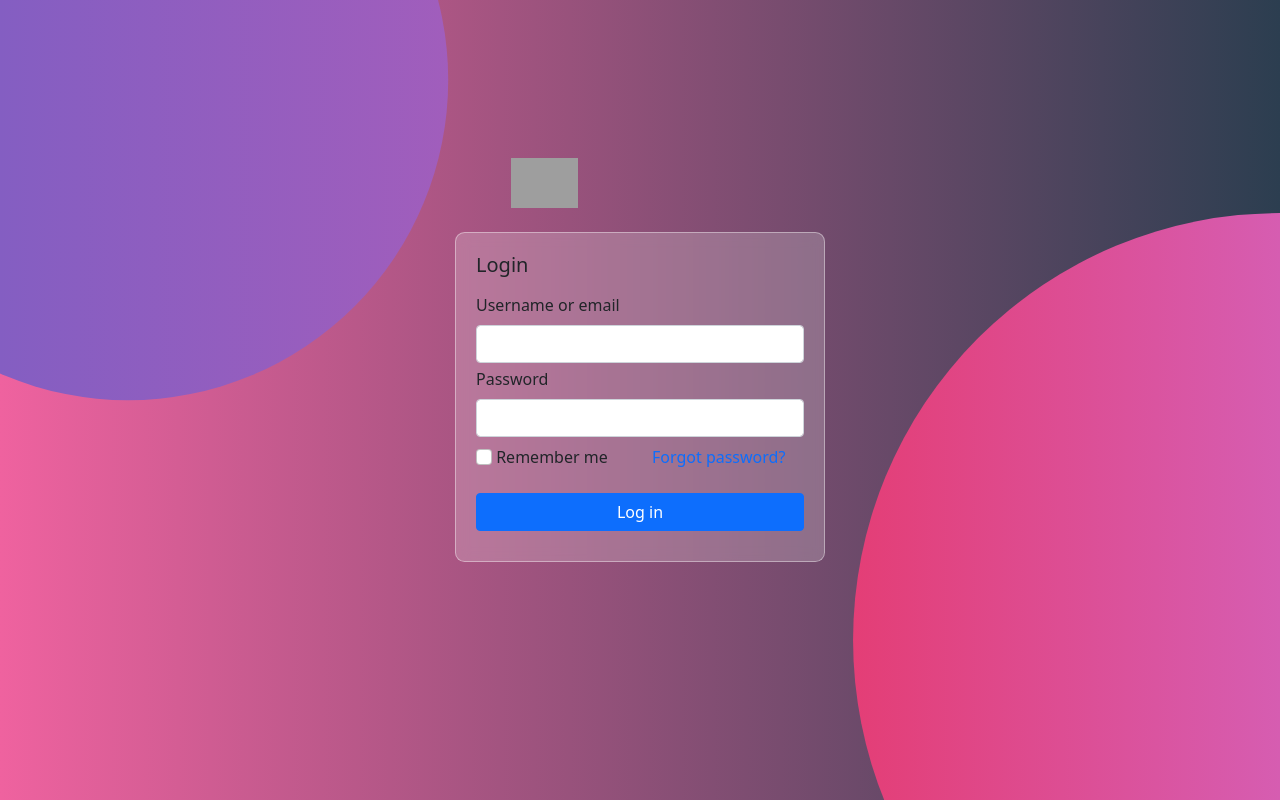
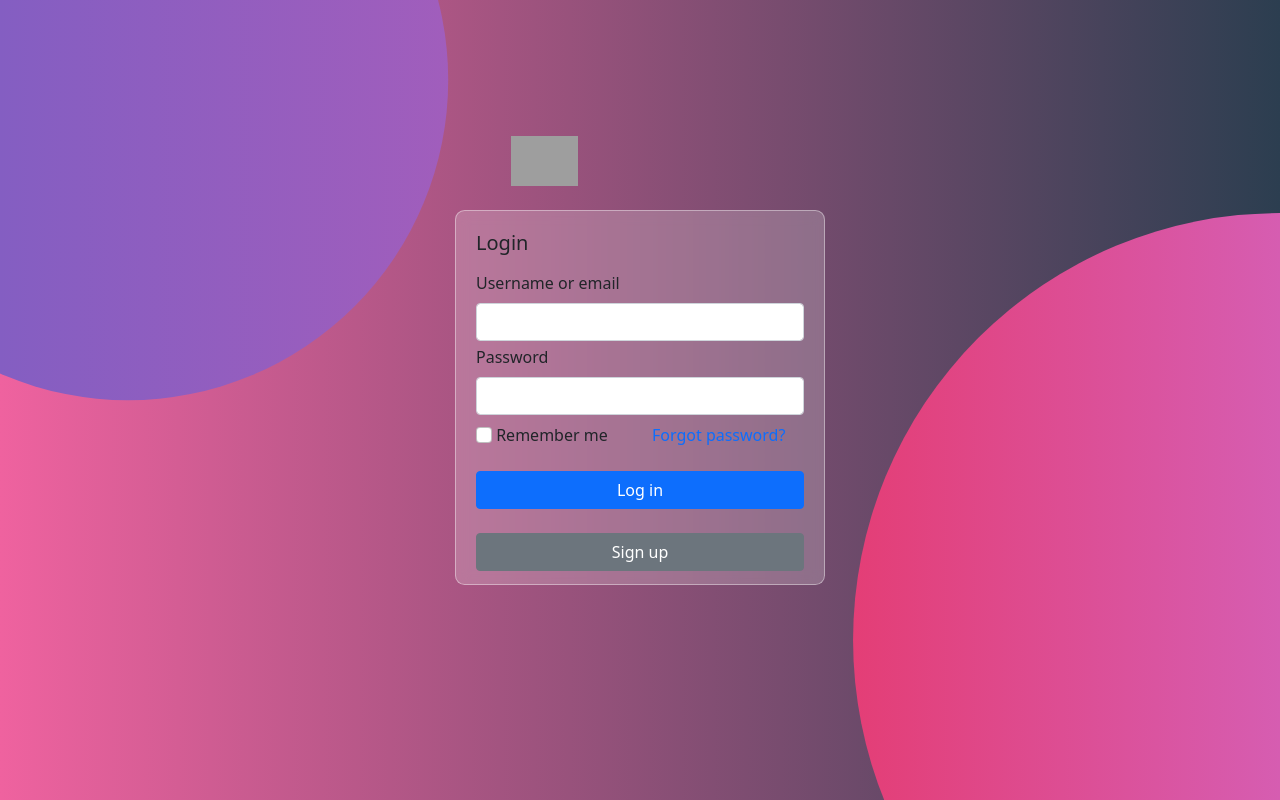
Before and after one commit to henry-jacq/photogram-old, a PHP site: page /login.php in a window 1280 px wide. Run offline with PHP 8.4, Linux system fonts and the light colour scheme; data that the repository does not hold is empty; some libraries are stand-ins or nearby versions; grey boxes are pictures that could not be loaded.

Commit message:
Small Changes

```diff
--- a/_templates/_formin.php
+++ b/_templates/_formin.php
@@ -20,4 +20,6 @@
     </div>
     <br>
     <button class="w-100 btn btn btn-primary hvr-float" type="submit">Log in</button>
+    <br><br>
+    <button class="w-100 btn btn btn-secondary hvr-float" type="submit" formaction="signup.php">Sign up</button>
 </div>
--- a/css/login.css
+++ b/css/login.css
@@ -8,7 +8,7 @@
 
 .border-boxer {
     width: 370px;
-    height: 330px;
+    height: 375px;
     padding: 20px;
     position: relative;
     border-radius: 0.6rem;
```
